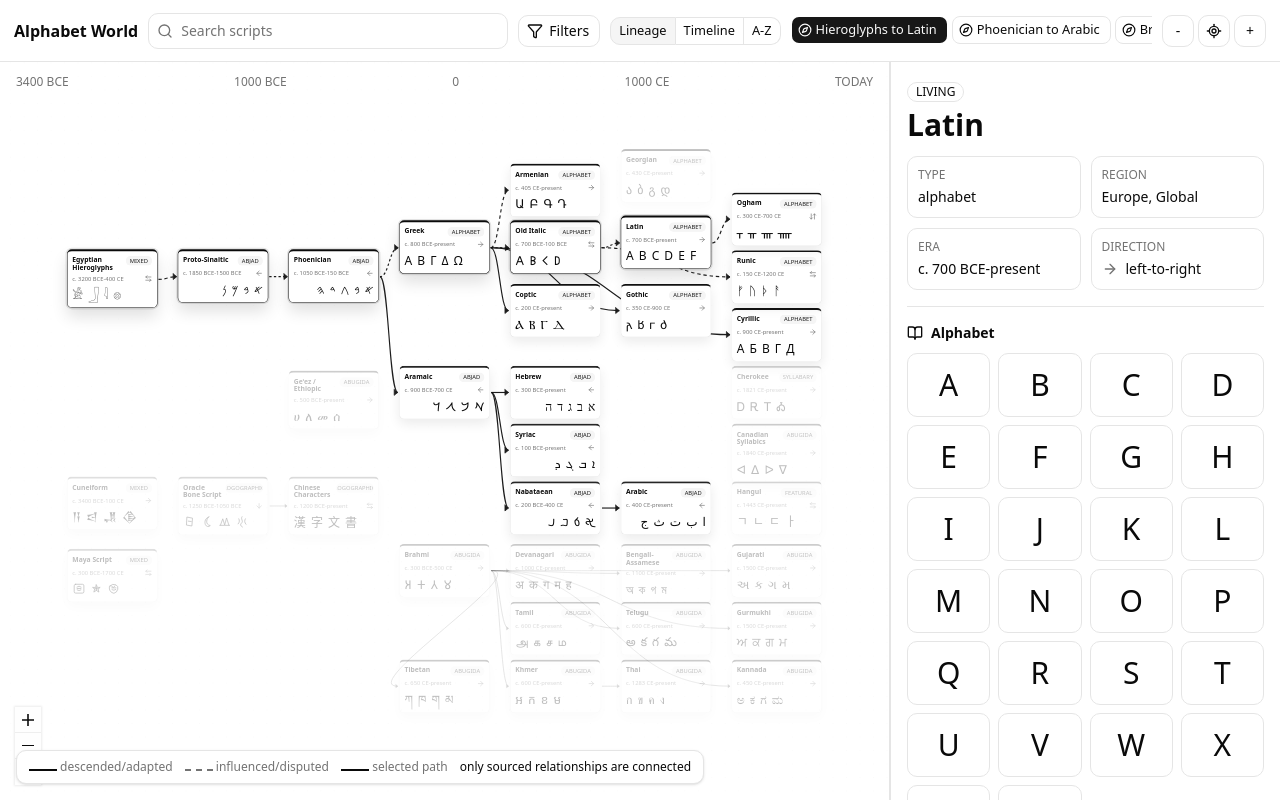
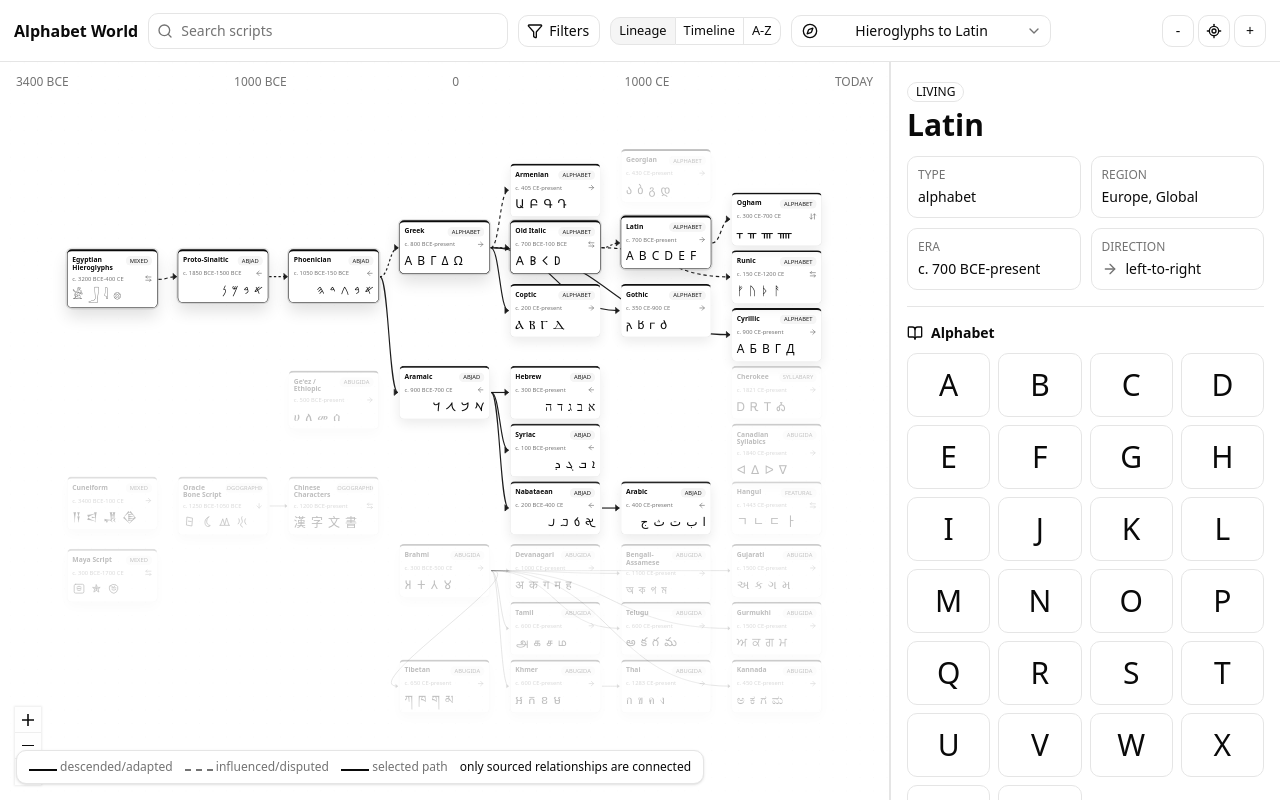
Before and after one commit to sichengchen/world-of-scripts, a React (Vite) app: page / in a window 1280 px wide. Built offline with nearby package versions, Linux system fonts and the light colour scheme.

Commit message:
fix: collapse trace buttons into dropdown

```diff
--- a/src/App.tsx
+++ b/src/App.tsx
@@ -347,21 +347,26 @@ function Toolbar({
         ))}
       </ToggleGroup>
 
-      <div
-        className="flex min-w-0 items-center gap-1 overflow-x-auto pb-0.5 max-[1160px]:col-span-full max-[820px]:hidden"
-        aria-label="Guided traces"
-      >
-        {guidedTraces.map((trace) => (
-          <Button
-            key={trace.id}
-            variant={activeTrace === trace.id ? 'default' : 'outline'}
-            size="sm"
-            onClick={() => setActiveTrace(activeTrace === trace.id ? null : trace.id)}
-          >
-            <Compass data-icon="inline-start" />
-            {trace.label}
-          </Button>
-        ))}
+      <div className="min-w-0 max-[1160px]:col-span-full max-[820px]:hidden">
+        <Select
+          value={activeTrace ?? 'none'}
+          onValueChange={(traceId) => setActiveTrace(traceId === 'none' ? null : traceId)}
+        >
+          <SelectTrigger className="w-[260px] max-w-full" aria-label="Guided trace">
+            <Compass aria-hidden="true" />
+            <SelectValue />
+          </SelectTrigger>
+          <SelectContent align="start">
+            <SelectGroup>
+              <SelectItem value="none">No guided trace</SelectItem>
+              {guidedTraces.map((trace) => (
+                <SelectItem key={trace.id} value={trace.id}>
+                  {trace.label}
+                </SelectItem>
+              ))}
+            </SelectGroup>
+          </SelectContent>
+        </Select>
       </div>
 
       <div className="inline-flex items-center gap-1 max-[820px]:hidden" aria-label="Canvas controls">
```
